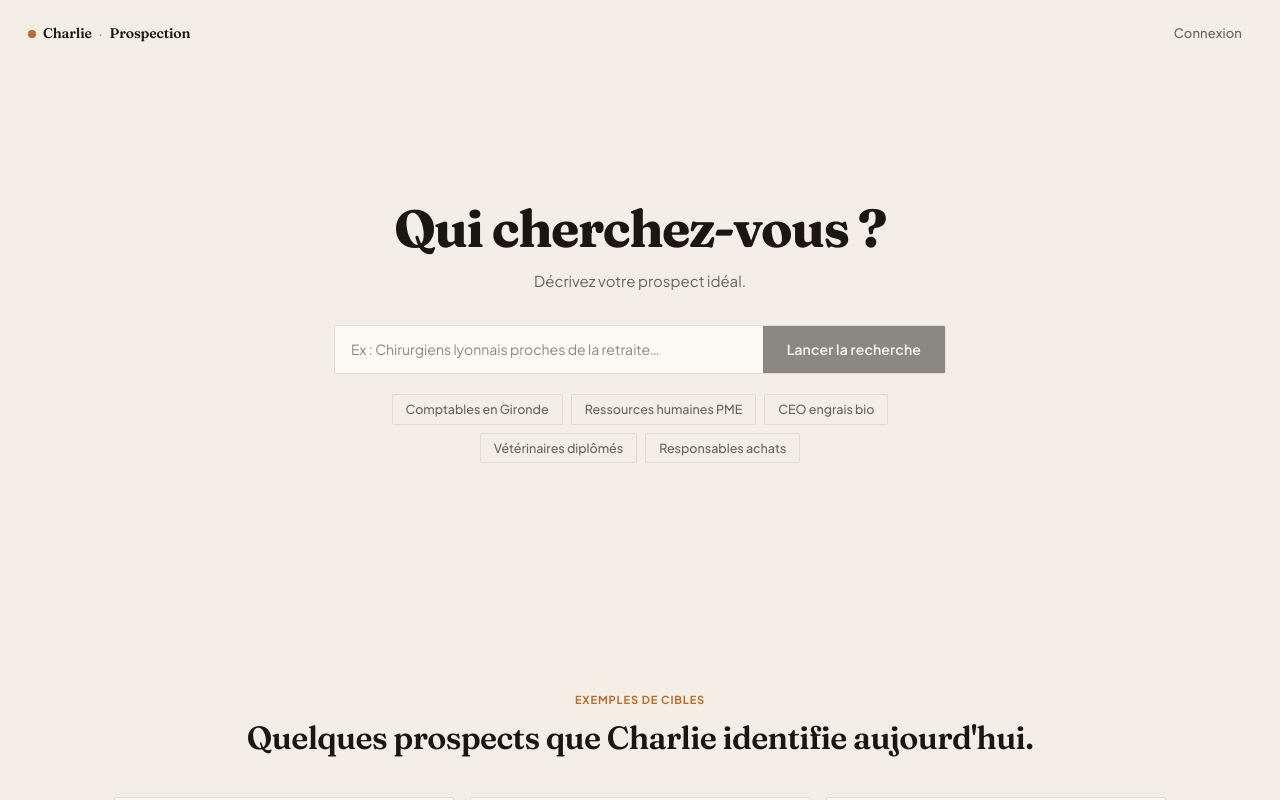
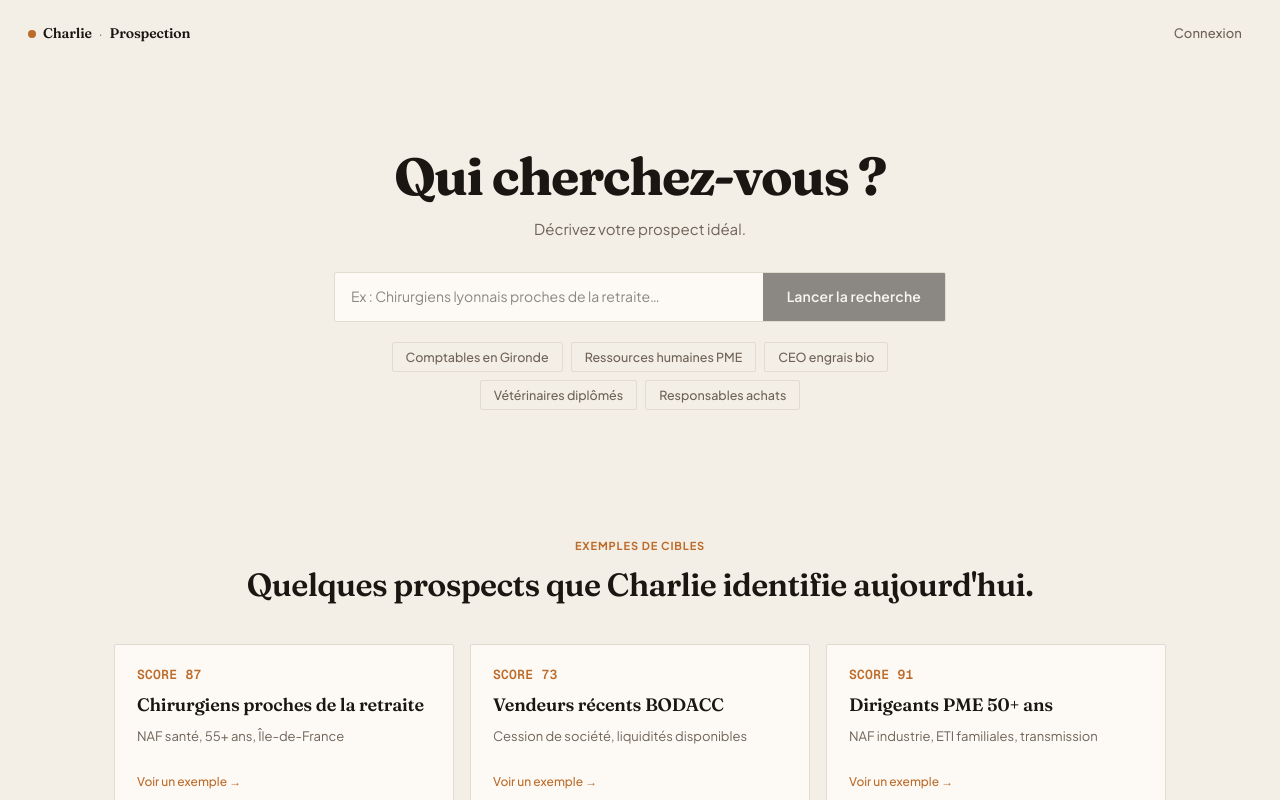
Before and after one commit to mathisbaala/charlie-prospection, a Next.js app: page / in a window 1280 px wide. Shown: the top 800 px of the page. Built offline with nearby package versions, Linux system fonts and the light colour scheme; no server answers.

Commit message:
style(design): FINDING-002 — supprimer minHeight 70vh qui créait un gap mort entre hero et exemples

```diff
--- a/components/landing/landing-hero.tsx
+++ b/components/landing/landing-hero.tsx
@@ -51,11 +51,10 @@
         flexDirection: 'column',
         alignItems: 'center',
         justifyContent: 'center',
-        padding: '48px 24px 80px',
+        padding: '80px 24px 64px',
         maxWidth: 660,
         margin: '0 auto',
         width: '100%',
-        minHeight: '70vh',
       }}
     >
       <h1
```
